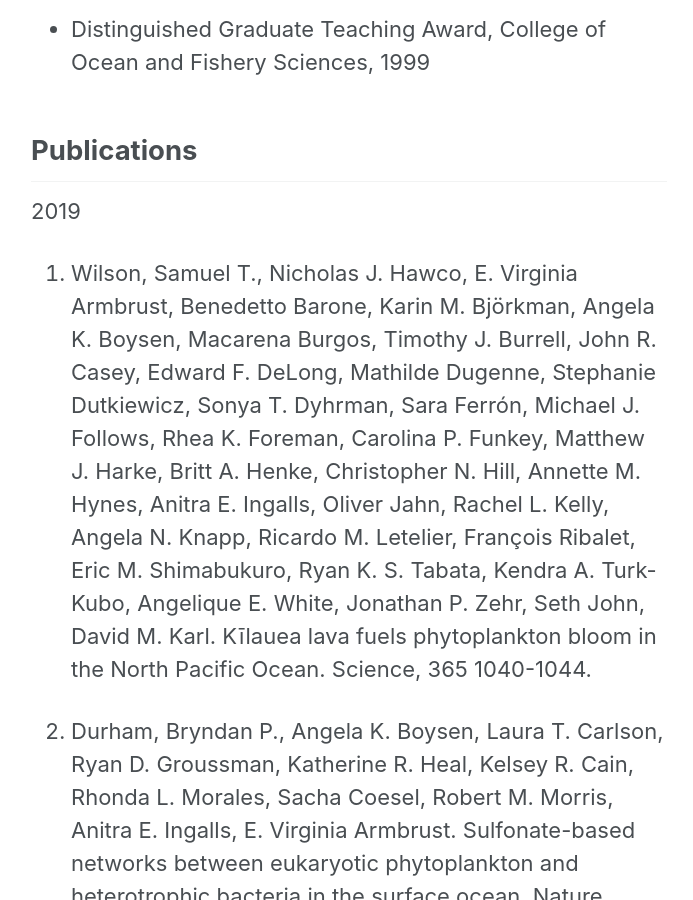
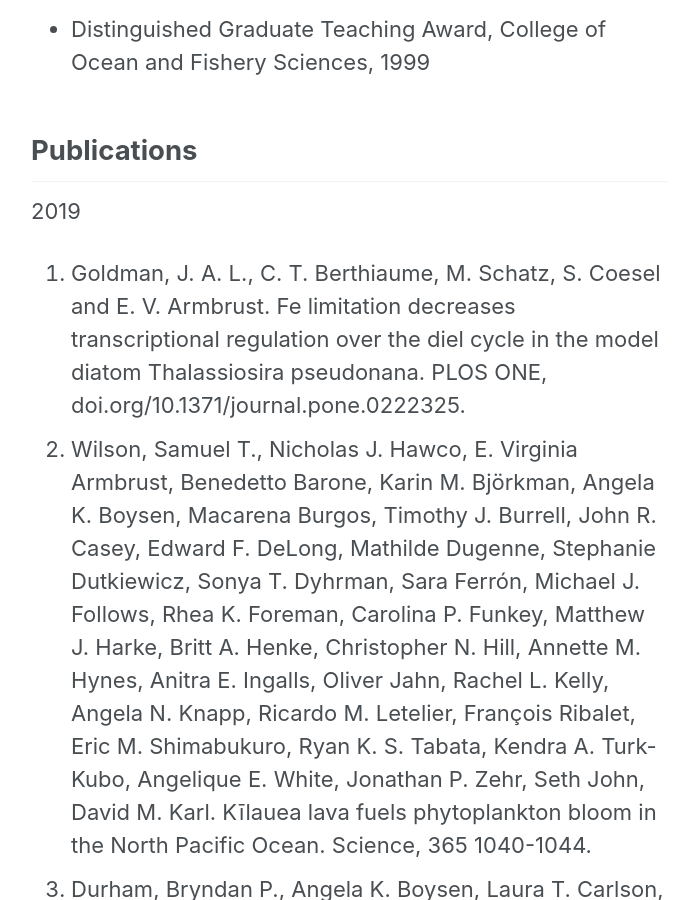
Before and after one commit to armbrustlab/armbrustlab.github.io, a Jekyll site: the page built from collections/_people/armbrust.md, in a window 1280 px wide and 900 px high, scrolled down 2968 px. Shown: the whole window, without its empty margins (291-984 px from the left). Built offline with Jekyll 4.4.1, drawn with Linux system fonts in a browser that asks for light colours; nearby versions of some CDN libraries.

Commit message:
Update armbrust.md

```diff
--- a/collections/_people/armbrust.md
+++ b/collections/_people/armbrust.md
@@ -39,10 +39,9 @@ Phytoplankton are the main focus of research in our lab. These organisms are res
 * Distinguished Graduate Teaching Award, College of Ocean and Fishery Sciences, 1999
 
 ## Publications
-
 2019
+1. Goldman, J. A. L., C. T. Berthiaume, M. Schatz, S. Coesel and E. V. Armbrust.  Fe limitation decreases transcriptional regulation over the diel cycle in the model diatom Thalassiosira pseudonana. PLOS ONE, doi.org/10.1371/journal.pone.0222325.
 1. Wilson, Samuel T.,  Nicholas J. Hawco, E. Virginia Armbrust, Benedetto Barone, Karin M. Björkman, Angela K. Boysen, Macarena Burgos, Timothy J. Burrell, John R. Casey, Edward F. DeLong, Mathilde Dugenne, Stephanie Dutkiewicz, Sonya T. Dyhrman, Sara Ferrón, Michael J. Follows, Rhea K. Foreman, Carolina P. Funkey, Matthew J. Harke, Britt A. Henke, Christopher N. Hill, Annette M. Hynes, Anitra E. Ingalls, Oliver Jahn, Rachel L. Kelly, Angela N. Knapp, Ricardo M. Letelier, François Ribalet, Eric M. Shimabukuro, Ryan K. S. Tabata, Kendra A. Turk-Kubo, Angelique E. White, Jonathan P. Zehr, Seth John, David M. Karl. Kīlauea lava fuels phytoplankton bloom in the North Pacific Ocean. Science, 365 1040-1044.
-
 1. Durham, Bryndan P., Angela K. Boysen, Laura T. Carlson, Ryan D. Groussman, Katherine R. Heal, Kelsey R. Cain, Rhonda L. Morales, Sacha Coesel, Robert M. Morris, Anitra E. Ingalls, E. Virginia Armbrust. Sulfonate-based networks between eukaryotic phytoplankton and heterotrophic bacteria in the surface ocean. Nature Microbiology, DOI: 10.1038/s41564-019-0507-5.
 
 2018
```
